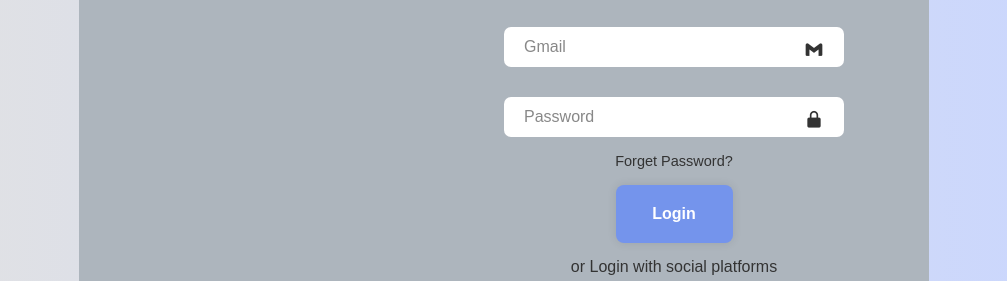
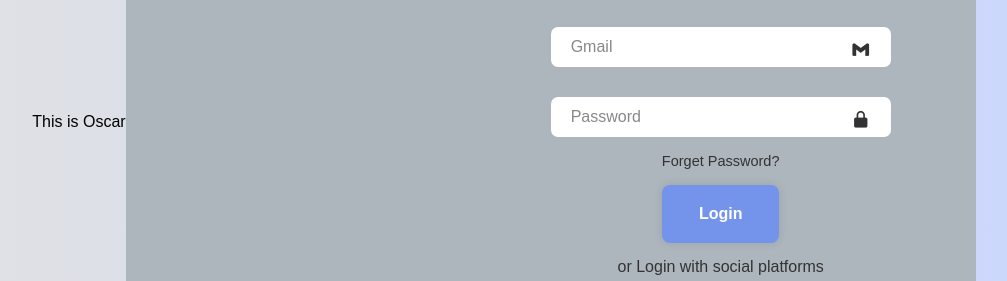
Before and after one commit to arhat-dahiwale/simpleNewPortfoliio, a website: page hireMe.html in a window 1280 px wide. Shown: the part 278-559 px from the top of the page, without its empty margins (136-1143 px from the left). Drawn offline with nearby package versions, Linux system fonts and the light colour scheme.

Commit message:
Update hireMe.html

```diff
--- a/hireMe.html
+++ b/hireMe.html
@@ -8,7 +8,7 @@
     <link rel="stylesheet" href="./Hireme.css">
 </head>
 <body>
-
+<p> This is Oscar</p>
 
    <div class="container">
 
```
